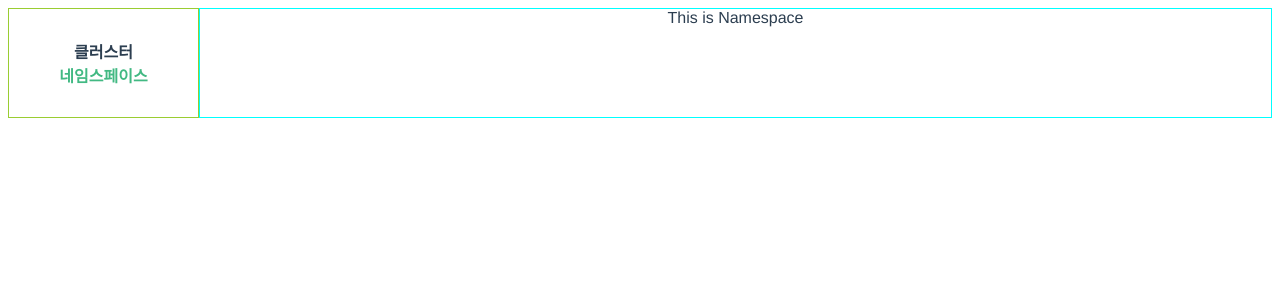
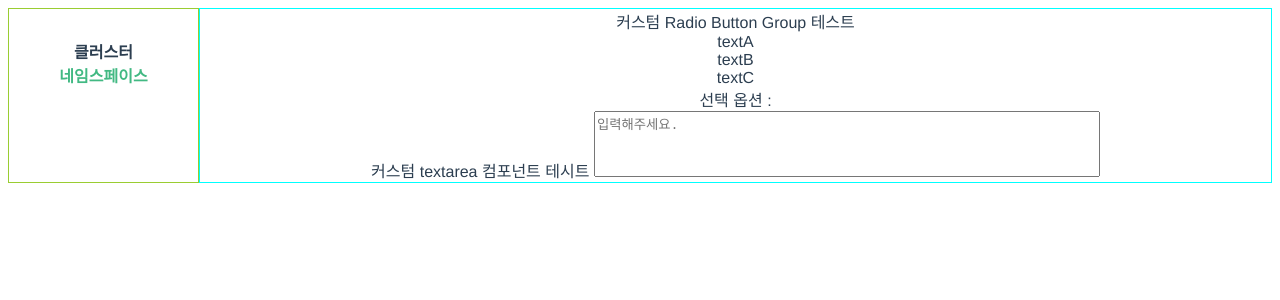
Before and after one commit to devchloe/vue-jest-practice, a Vue app: page /namespace in a window 1280 px wide. Shown: the top 300 px of the page. Built offline with nearby package versions, Linux system fonts and the light colour scheme.

Commit message:
FormRadioGroup, FormRadio component

```diff
--- a/src/components/forms/FormRadio.vue
+++ b/src/components/forms/FormRadio.vue
@@ -1,48 +1,46 @@
 <template>
-    <label>
-        <input type="radio" :checked="shouldBeChecked" :name="name" :value="value" @change="onChange"/>
-        {{ label }}
-    </label>
+    <div class="form-radio">
+        <div :class="{'active':shouldBeChecked}" :value="value" @click="onClick">
+            {{ text }}
+        </div>
+    </div>
 </template>
 
 <script>
   export default {
     name: 'FormRadio',
     model: {
-      prop: 'modelValue',
-      event : 'change'
+      prop: 'selectedValue',
+      event: 'click'
     },
     props: {
-      name: {
+      selectedValue: {
         type: String,
         default: ""
       },
       value: String,
-      modelValue: {
-        default: ""
-      },
-      checked: Boolean,
-      label: {
+      text: {
         type: String,
         required: true,
       },
+      checked: Boolean,
     },
-    data: () => ({
-      selected: '',
-    }),
     computed: {
       shouldBeChecked() {
-        return this.modelValue == this.value
+        return this.selectedValue == this.value
       }
     },
     methods: {
-      onChange() {
-        this.$emit('changexxx', this.value);
+      onClick() {
+        this.$emit('click', this.value);
       }
     }
   }
 </script>
 
-<style scoped>
+<style lang="scss" scoped>
+    .active {
+        border: 3px solid orange;
+    }
 
 </style>
--- /dev/null
+++ b/src/components/forms/FormRadioGroup.vue
@@ -0,0 +1,50 @@
+<template>
+    <div class="form-radio-group">
+        <!--        <form-radio v-for="(option, index) in options" @click="onClick" :key="index" :text="option.text"-->
+        <!--                    :value="option.value" :selectedValue="selectedOption"/>-->
+
+        <form-radio v-model="selectedOption"
+                    @click="onClick"
+                    v-for="(option, index) in options"
+                    :text="option.text"
+                    :value="option.value"
+                    :key="index" />
+    </div>
+</template>
+
+<script>
+  import FormRadio from "@/components/forms/FormRadio";
+
+  export default {
+    name: 'FormRadioGroup',
+    model: {
+      prop: 'selectedValue',
+      event: 'select'
+    },
+    components: {
+      FormRadio
+    },
+    props: {
+      options: {
+        type: Array,
+        default: () => []
+      },
+    },
+    data() {
+      return {
+        selectedOption: '',
+      };
+    },
+    methods: {
+      onClick(value) {
+        this.selectedOption = value;
+        this.$emit('select', value);
+      }
+    }
+  }
+
+</script>
+
+<style scoped>
+
+</style>
--- a/src/views/Cluster.vue
+++ b/src/views/Cluster.vue
@@ -20,23 +20,18 @@
         </div>
         <div class="list-clusters">
             클러스터 목록
-            <div>
-                커스텀 textarea 컴포넌트 테시트
-                <form-textarea v-model="sample" id="textarea1" placeholder="입력해주세요." rows="4" max-rows="5"
-                               :styles="styleObject"/>
-                {{ sample }}
-            </div>
+
             <div>
                 커스텀 InputText 컴포넌트 테스트
                 <form-input v-model="clusterName" @change="hello"></form-input>
             </div>
             <div>
                 커스텀 라디오 버튼 컴포넌트 테스트
-                <form-radio label="Dedicated" value="dedicated" v-model="helmTillerType"></form-radio>
-                <form-radio label="Shared" value="shared" v-model="helmTillerType">
+                <form-radio text="Dedicated" value="dedicated" v-model="helmTillerType"></form-radio>
+                <form-radio text="Shared" value="shared" v-model="helmTillerType">
 
                 </form-radio>
-                <form-radio label="chloe" value="chloed" v-model="helmTillerType"></form-radio>
+                <form-radio text="chloe" value="chloed" v-model="helmTillerType"></form-radio>
                 {{helmTillerType}}
             </div>
             <div>
@@ -71,12 +66,10 @@
   import ButtonPlus from "@/components/ButtonPlus";
   import FormRadio from "@/components/forms/FormRadio";
   import FormInput from '@/components/forms/FormInput'
-  import FormTextarea from "@/components/forms/FormTextarea";
 
   export default {
     name: "Cluster",
     components: {
-      FormTextarea,
       FormRadio,
       ButtonPlus,
       PageHeader,
@@ -88,11 +81,6 @@
       checkedVals: ['bar'],
       helmTillerType: '',
       clusterName: '',
-      sample: '',
-      styleObject: {
-        resize: 'none',
-        width: '500px',
-      }
     }),
     methods: {
       hello() {
--- a/src/views/Namespace.vue
+++ b/src/views/Namespace.vue
@@ -1,12 +1,60 @@
 <template>
   <div>
-    This is Namespace
+    <div>
+      커스텀 Radio Button Group 테스트
+<!--      <form-radio-group :options="options" @select="e => (selectedValue = e)" />-->
+      <form-radio-group v-model="selectedValue" :options="options" />
+      선택 옵션 : {{ selectedValue }}
+    </div>
+
+
+    <div>
+      커스텀 textarea 컴포넌트 테시트
+      <form-textarea
+        v-model="sample"
+        id="textarea1"
+        placeholder="입력해주세요."
+        rows="4"
+        max-rows="5"
+        :styles="styleObject"
+      />
+      {{ sample }}
+    </div>
   </div>
 </template>
 
 <script>
+import FormTextarea from "@/components/forms/FormTextarea";
+import FormRadioGroup from "@/components/forms/FormRadioGroup";
+
 export default {
-  name: "Namespace"
+  name: "Namespace",
+  components: {
+    FormTextarea,
+    FormRadioGroup
+  },
+  data: () => ({
+    sample: "",
+    styleObject: {
+      resize: "none",
+      width: "500px"
+    },
+    options: [
+      {
+        text: "textA",
+        value: "A"
+      },
+      {
+        text: "textB",
+        value: "B"
+      },
+      {
+        text: "textC",
+        value: "C"
+      }
+    ],
+    selectedValue: ""
+  }),
 };
 </script>
 
```
